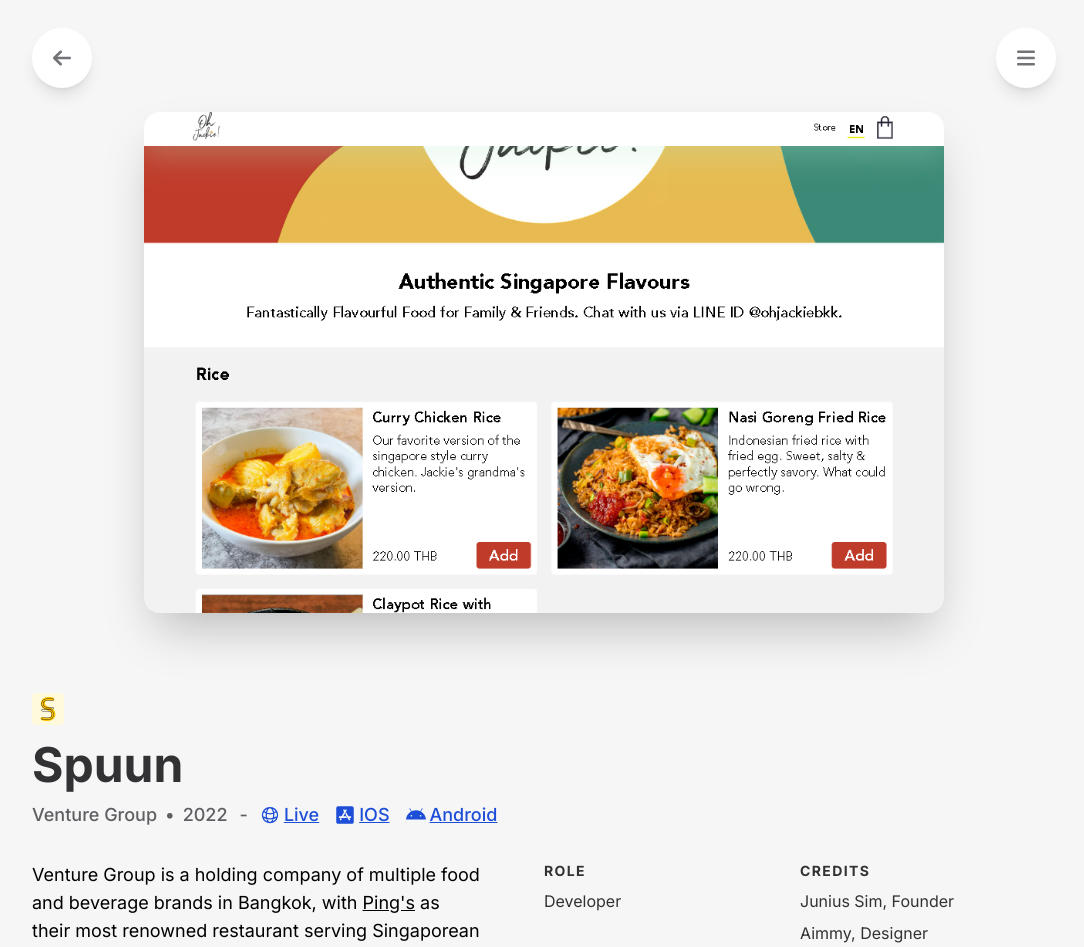
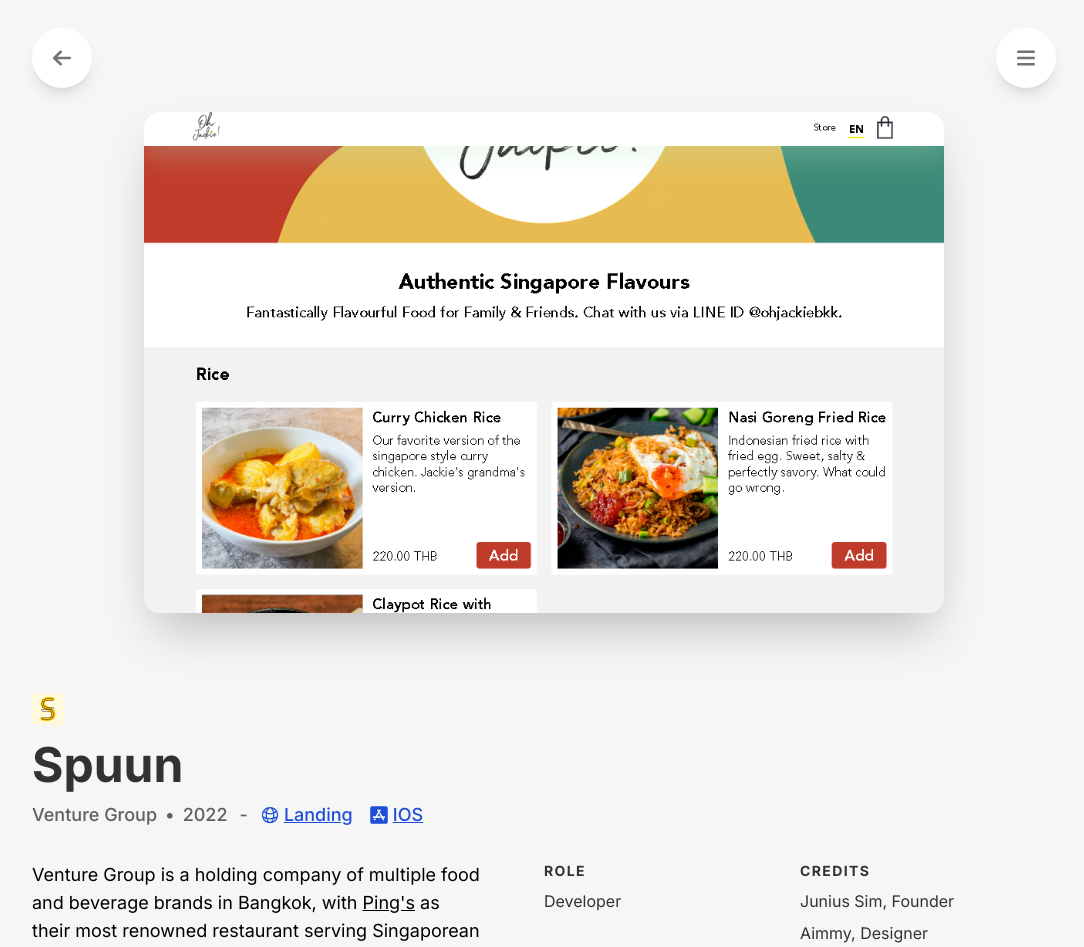
Before and after one commit to yewyewXD/yewyewxd, a Next.js app: page /projects/spuun in a window 1280 px wide. Shown: the top 947 px of the page, without its empty margins (96-1180 px from the left). Built offline with nearby package versions, Linux system fonts and the light colour scheme.

Commit message:
remove spuun play store url

```diff
--- a/pages/projects/spuun.tsx
+++ b/pages/projects/spuun.tsx
@@ -4,7 +4,7 @@
 import Image from 'next/image'
 import Link from 'next/link'
 import Head from 'next/head'
-import { Android, IOS, Website } from '@/components/Icons'
+import { IOS, Website } from '@/components/Icons'
 
 const META_TITLE = "Spuun Case Study | Kang's Portfolio"
 const META_DESCRIPTION =
@@ -68,7 +68,7 @@
               target="_blank"
               rel="noreferrer noopener"
             >
-              <Website className="w-5 h-5" /> Live
+              <Website className="w-5 h-5" /> Landing
             </Link>
             <Link
               className="underline text-blue-700 md:hover:opacity-70 flex items-center gap-1"
@@ -78,14 +78,14 @@
             >
               <IOS className="w-5 h-5" /> IOS
             </Link>
-            <Link
+            {/* <Link
               className="underline text-blue-700 md:hover:opacity-70 flex items-center gap-1"
               href="https://play.google.com/store/apps/details?id=space.palate"
               target="_blank"
               rel="noreferrer noopener"
             >
               <Android className="w-5 h-5" /> Android
-            </Link>
+            </Link> */}
           </div>
         </div>
 
```
